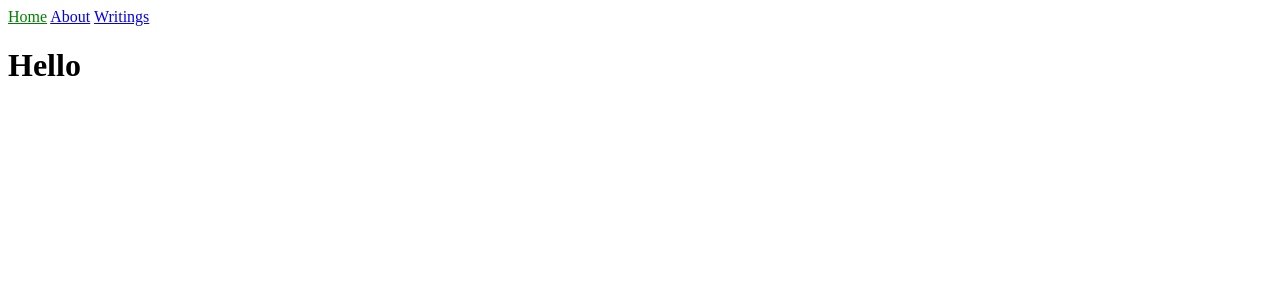
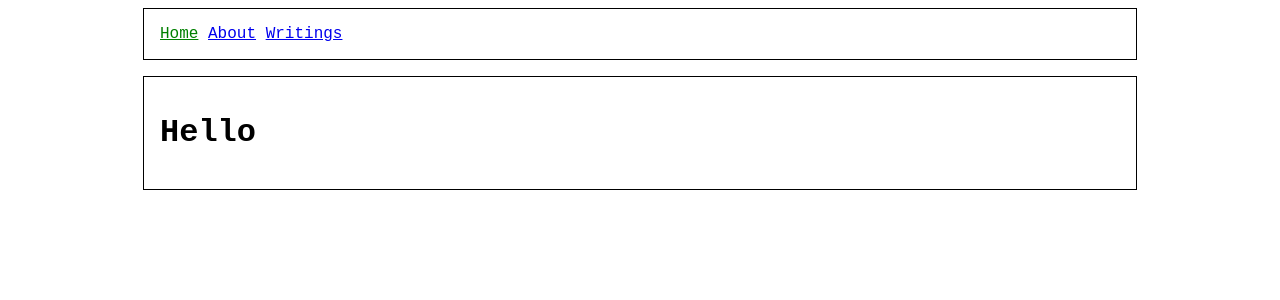
Before and after one commit to dj-louw/dj-louw.github.io, a Jekyll site: the page built from index.html, in a window 1280 px wide. Shown: the top 300 px of the page. Built offline with Jekyll 4.4.1, drawn with Linux system fonts in a browser that asks for light colours.

Commit message:
improved layout

```diff
--- a/assets/css/style.css
+++ b/assets/css/style.css
@@ -1,3 +1,15 @@
+body {
+  font-family: 'Courier New', Courier, monospace;
+}
+
 .current {
     color: green;
   }
+
+.body_center {
+  max-width: 60em;
+  margin:auto;
+  border: 1px solid black;
+  margin-bottom: 1em;
+  padding: 1em;
+}
```
